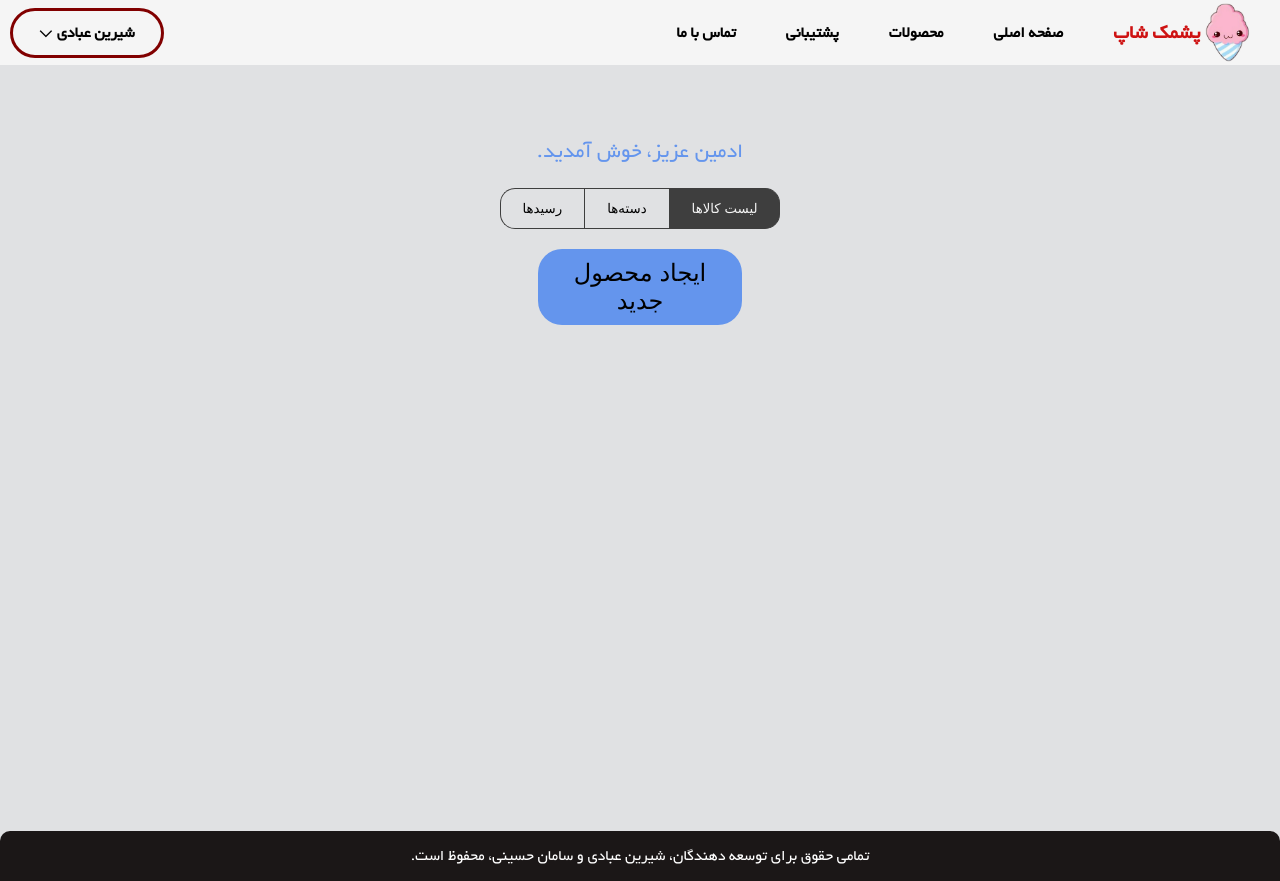
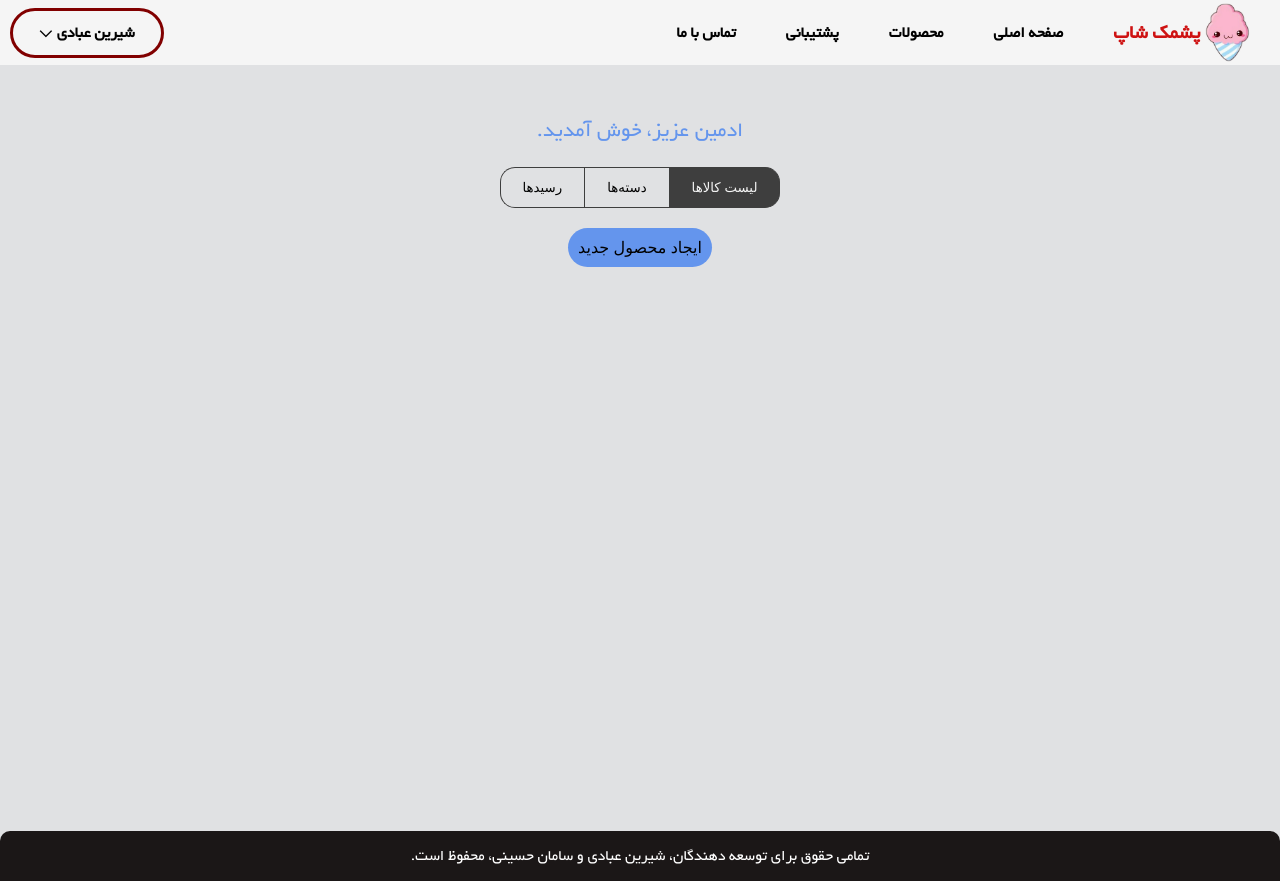
Before and after one commit to saman2000hoseini/pashmak_shop, a Django app: page /admin in a window 1280 px wide. Run offline with Django 3.2, Linux system fonts and the light colour scheme; data that the repository does not hold is empty.

Commit message:
fix: correct major issues

```diff
--- a/back_end/static/css/main.css
+++ b/back_end/static/css/main.css
@@ -8,7 +8,7 @@ body, html {
     max-height: 100vh;
     min-width: 100vw;
     max-width: 100vw;
-    overflow: scroll;
+    overflow: auto;
     border: none;
     font-size: 16px;
     background-color: #eef0f1;
@@ -368,16 +368,17 @@ body, html {
     align-content: center;
     justify-content: center;
     justify-items: center;
+    height: fit-content;
 }
 
 .product-item {
-    max-width: 240px;
     display: flex;
-    margin: 15px;
-    alignment: center;
+    flex-direction: column;
 }
 
 .product-item-container {
+    margin: 15px;
+    max-width: 240px;
     border: 3px solid dimgrey;
     border-radius: 10px;
     height: 100%;
--- a/back_end/static/css/user-panel.css
+++ b/back_end/static/css/user-panel.css
@@ -26,7 +26,7 @@ tr:hover {
 html, body {
     margin: 0;
     height: 100%;
-    overflow: hidden
+    overflow: auto;
 }
 
 #main-menu {
@@ -41,8 +41,8 @@ html, body {
     justify-items: stretch;
     align-items: stretch;
     justify-content: stretch;
-    grid-template-columns: 2fr 7fr 2fr;
-    grid-template-rows: 3fr 3fr 2fr;
+    grid-template-columns: 2fr 8fr 2fr;
+    grid-template-rows: 2fr 3fr 2fr;
     row-gap: 10px;
 }
 
@@ -51,7 +51,7 @@ html, body {
     display: flex;
     flex-direction: column;
     width: 100%;
-    height: auto;
+    height: 90%;
     margin: 20px auto;
     grid-column-start: 2;
     grid-column-end: 3;
@@ -59,6 +59,7 @@ html, body {
     grid-row-end: 2;
     justify-content: flex-end;
     align-content: center;
+    align-items: center;
 }
 
 #profile-container {
@@ -123,12 +124,12 @@ html, body {
     height: fit-content;
 }
 
-#admin-panel-button-container {
+.admin-panel-button-container {
     justify-self: flex-end;
 }
 
 .search-order-id {
-    margin: 10px;
+    margin: 10px auto;
     display: flex;
     direction: rtl;
     justify-content: center;
@@ -167,8 +168,11 @@ html, body {
 }
 
 .product-amount {
-    margin-right: 200px;
-    margin-top: -40px;
+    text-align: center;
+    margin-top: 0;
+    margin-bottom: 0;
+    margin-right: 210px;
+    height: 30px;
     padding: 10px;
     position: relative;
     z-index: 10;
@@ -381,12 +385,15 @@ html, body {
     font-size: 16px;
 }
 
-#new-product {
+.new-product {
     background: cornflowerblue;
+    height: fit-content;
+    width: fit-content;
     margin: 10px;
+    font-size: 1em;
 }
 
-#new-product:hover {
+.new-product:hover {
     background-color: rgb(129, 0, 0);
 }
 
--- a/back_end/templates/admin.html
+++ b/back_end/templates/admin.html
@@ -16,14 +16,14 @@
             var id = e.target.id
             e.preventDefault();
             $.ajax({
-                type:'POST',
-                url:"{% url 'delete_category' %}" ,
+                type: 'POST',
+                url: "{% url 'delete_category' %}",
                 data:
-                    JSON.stringify({ id : id}),
-                beforeSend: function(xhr) {
+                    JSON.stringify({id: id}),
+                beforeSend: function (xhr) {
                     xhr.setRequestHeader("X-CSRFToken", "{{ csrf_token }}");
                 },
-                success:function(response){
+                success: function (response) {
                     $("#categories").html(response)
                 },
             });
@@ -32,20 +32,22 @@
             var id = e.target.id
             e.preventDefault();
             document.getElementById("modal-edit-category").style.display = "block";
-                $(".p_submit").click(function(){
+            $(".p_submit").click(function () {
                 let edited_c = document.getElementById("edited_c").value
                 console.log(edited_c);
                 $.ajax({
-                    type:'POST',
-                    url:"{% url 'edited_category' %}" ,
+                    type: 'POST',
+                    url: "{% url 'edited_category' %}",
                     data:
-                        JSON.stringify({ id : id,
-                        new_c : edited_c}),
+                        JSON.stringify({
+                            id: id,
+                            new_c: edited_c
+                        }),
 
-                    beforeSend: function(xhr) {
+                    beforeSend: function (xhr) {
                         xhr.setRequestHeader("X-CSRFToken", "{{ csrf_token }}");
                     },
-                    success:function(response){
+                    success: function (response) {
                         $("#categories").html(response)
                     },
                 });
@@ -56,19 +58,19 @@
         $(".category-create-button").click(function (e) {
             e.preventDefault();
             document.getElementById("modal-edit-category").style.display = "block";
-                $(".p_submit").click(function(){
+            $(".p_submit").click(function () {
                 let edited_c = document.getElementById("edited_c").value
                 console.log(edited_c);
                 $.ajax({
-                    type:'POST',
-                    url:"{% url 'create_category' %}" ,
+                    type: 'POST',
+                    url: "{% url 'create_category' %}",
                     data:
-                        JSON.stringify({new_c : edited_c}),
+                        JSON.stringify({new_c: edited_c}),
 
-                    beforeSend: function(xhr) {
+                    beforeSend: function (xhr) {
                         xhr.setRequestHeader("X-CSRFToken", "{{ csrf_token }}");
                     },
-                    success:function(response){
+                    success: function (response) {
                         $("#categories").html(response)
                     },
                 });
@@ -80,26 +82,28 @@
             e.preventDefault();
             var id = e.target.id
             document.getElementById("modal-edit-product").style.display = "block";
-            $(".p_submit").click(function(){
+            $(".p_submit").click(function () {
                 e.preventDefault();
                 let edited_name = document.getElementById("edited_name").value
                 let edited_category = document.getElementById("edited_category").value
                 let edited_price = document.getElementById("edited_price").value
                 let edited_inventory = document.getElementById("edited_inventory").value
                 $.ajax({
-                type:'POST',
-                url:"{% url 'edited_product' %}" ,
+                    type: 'POST',
+                    url: "{% url 'edited_product' %}",
                     data:
-                    JSON.stringify({ id : id,
-                    edited_name : edited_name,
-                    edited_category : edited_category,
-                    edited_inventory : edited_inventory,
-                    edited_price:edited_price}),
+                        JSON.stringify({
+                            id: id,
+                            edited_name: edited_name,
+                            edited_category: edited_category,
+                            edited_inventory: edited_inventory,
+                            edited_price: edited_price
+                        }),
 
-                beforeSend: function(xhr) {
+                    beforeSend: function (xhr) {
                         xhr.setRequestHeader("X-CSRFToken", "{{ csrf_token }}");
                     },
-                success:function(response){
+                    success: function (response) {
                         $("#products").html(response)
                     },
                 });
@@ -107,20 +111,20 @@
             });
 
         })
-        $("#order-id").on('keyup',function(e){
-            if (e.key === 'Enter'){
+        $("#order-id").on('keyup', function (e) {
+            if (e.key === 'Enter') {
 
                 let code = document.getElementById("order-id").value
                 $.ajax({
-                type:'POST',
-                url:"{% url 'search_receipts' %}" ,
+                    type: 'POST',
+                    url: "{% url 'search_receipts' %}",
                     data:
-                    JSON.stringify({ code : code}),
+                        JSON.stringify({code: code}),
 
-                beforeSend: function(xhr) {
+                    beforeSend: function (xhr) {
                         xhr.setRequestHeader("X-CSRFToken", "{{ csrf_token }}");
                     },
-                success:function(response){
+                    success: function (response) {
                         $("#receipts").html(response)
                     },
                 });
@@ -138,8 +142,8 @@
                 <img id="menu-shop-logo-item" src="{% static 'img/logo.png' %}" alt="لوگو">
                 <div>پشمک شاپ</div>
             </div>
-            <div class="menu-item"><a href = "/">صفحه اصلی</a></div>
-            <div class="menu-item"><a href = "/#product-items-container"> محصولات</a></div>
+            <div class="menu-item"><a href="/">صفحه اصلی</a></div>
+            <div class="menu-item"><a href="/#product-items-container"> محصولات</a></div>
             <div class="menu-item">پشتیبانی</div>
             <div class="menu-item">تماس با ما</div>
         </div>
@@ -176,9 +180,12 @@
                            placeholder="کد پیگیری را وارد کنید">
                 </div>
             </div>
-            <div id="admin-panel-button-container" class="tab-content products-tab">
+            <div style="display: none" class="admin-panel-button-container tab-content categories-tab">
+                <button class="awesome-button new-product category-create-button">دسته بندی</button>
+            </div>
+            <div class="admin-panel-button-container tab-content products-tab">
                 <div id="admin-panel-button">
-                    <button id="new-product" class="awesome-button" onclick="modal_view()"> ایجاد محصول جدید</button>
+                    <button class="awesome-button new-product" onclick="modal_view()"> ایجاد محصول جدید</button>
                 </div>
             </div>
         </div>
@@ -205,7 +212,6 @@
             </table>
         </div>
         <div id="categories" class="admin-panel-contents categories-tab tab-content">
-            <button class="category-create-button">دسته بندی</button>
             <table class="admin-table">
                 <tr class="category-row">
                     <th>دسته بندی</th>
@@ -216,8 +222,8 @@
                 <tr class="category-row">
                     <td name="c_name">{{category.c_name}}</td>
                     <td>
-                        <button class="category-edit-button" id = {{category.c_name}}>ویرایش</button>
-                        <button class="category-delete-button" id = "{{category.c_name}}">X حذف</button>
+                        <button class="category-edit-button" id={{category.c_name}}>ویرایش</button>
+                        <button class="category-delete-button" id="{{category.c_name}}">X حذف</button>
                     </td>
                 </tr>
                 {% endfor %}
@@ -234,7 +240,7 @@
                         <label class="product-item-group">{{product.category}}</label>
                         <div class="price-actions">
                             <label class="product-item-price"> {{product.price}} تومان</label>
-                                <button class="product-item-buy" id = {{product.id}}>ویرایش محصول</button>
+                            <button class="product-item-buy" id={{product.id}}>ویرایش محصول</button>
                         </div>
                     </div>
                 </div>
@@ -245,32 +251,32 @@
     <div id="footer">تمامی حقوق برای توسعه دهندگان، شیرین عبادی و سامان حسینی، محفوظ است.</div>
     <div id="modal-new-product" class="modal">
         <div id="modal-content-new-product" class="modal-content">
-			<button class="close" >&times;</button>
-            <form id = "admin_form" method="POST">
+            <button class="close">&times;</button>
+            <form id="admin_form" method="POST">
                 {% csrf_token %}
                 {{ form }}
-                <button class = "p_submit" type="submit" style = "margin: 10px;">Submit</button>
+                <button class="p_submit" type="submit" style="margin: 10px;">Submit</button>
             </form>
         </div>
     </div>
     <div id="modal-edit-product" class="modal">
         <div id="modal-content-edit-product" class="modal-content">
-			<button class="close" >&times;</button>
-            <form id = "product_form">
-                <input id = "edited_name"  type="text" placeholder="نام محصول">
-                <input id = "edited_category" type="text" placeholder="دسته بندی ">
-                <input id = "edited_price" type="text" placeholder="قیمت">
-                <input id = "edited_inventory" type="text" placeholder="موجودی">
-                <button class = "p_submit" style = "margin: 10px;">Submit</button>
+            <button class="close">&times;</button>
+            <form id="product_form">
+                <input id="edited_name" type="text" placeholder="نام محصول">
+                <input id="edited_category" type="text" placeholder="دسته بندی ">
+                <input id="edited_price" type="text" placeholder="قیمت">
+                <input id="edited_inventory" type="text" placeholder="موجودی">
+                <button class="p_submit" style="margin: 10px;">Submit</button>
             </form>
         </div>
     </div>
     <div id="modal-edit-category" class="modal">
         <div id="modal-content-edit-category" class="modal-content">
-			<button class="close" >&times;</button>
+            <button class="close">&times;</button>
             {% csrf_token %}
-                <input id = "edited_c" name="edit_form" type="text">
-                <button class = "p_submit" type= "submit" style = "margin: 10px;">Submit</button>
+            <input id="edited_c" name="edit_form" type="text">
+            <button class="p_submit" type="submit" style="margin: 10px;">Submit</button>
         </div>
     </div>
 </div>
--- a/back_end/templates/index.html
+++ b/back_end/templates/index.html
@@ -215,7 +215,6 @@
                 </div>
                 <div id="products">
                     {% for product in products_list%}
-                    <div class="product-item">
                     <div class="product-item-container">
                         <img class="product-item-image" src="{%static 'img/sample/razer2.png' %}">
                         <label class="product-item-name">{{product.p_name}}</label>
@@ -223,7 +222,6 @@
                         <div class="price-actions">
                             <label class="product-item-price">{{product.price}} تومان </label>
                             <button class="product-item-buy">خرید</button>
-                            </div>
                         </div>
                     </div>
                     {% endfor %}
```
Also changed, not shown: static/css/user-panel.css (+5 -5 lines). Lines whose indentation alone changed are shown as unchanged.
